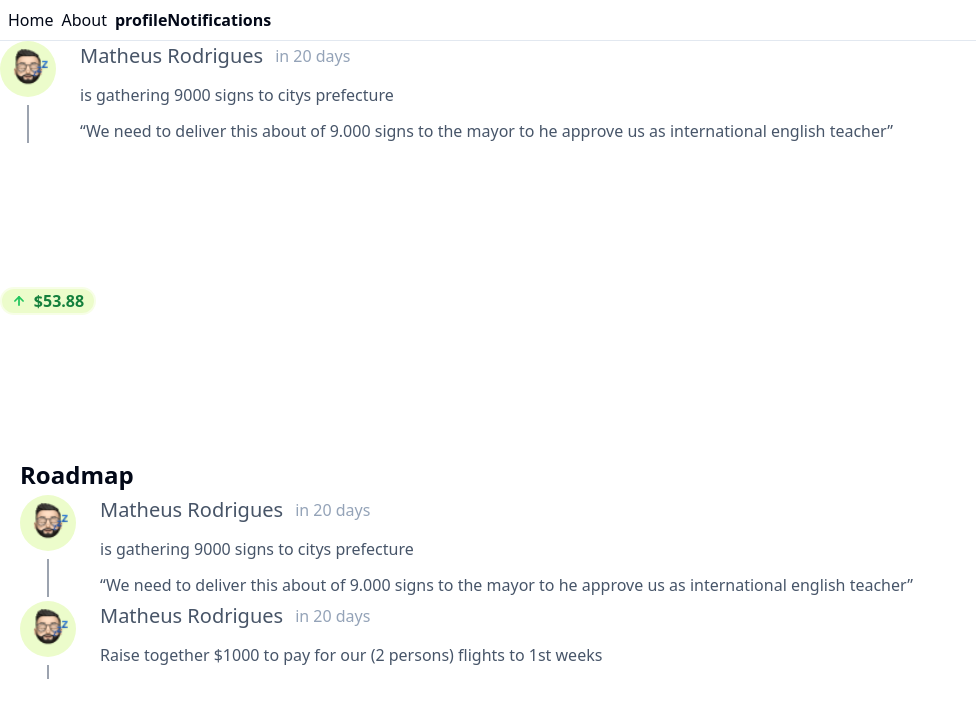
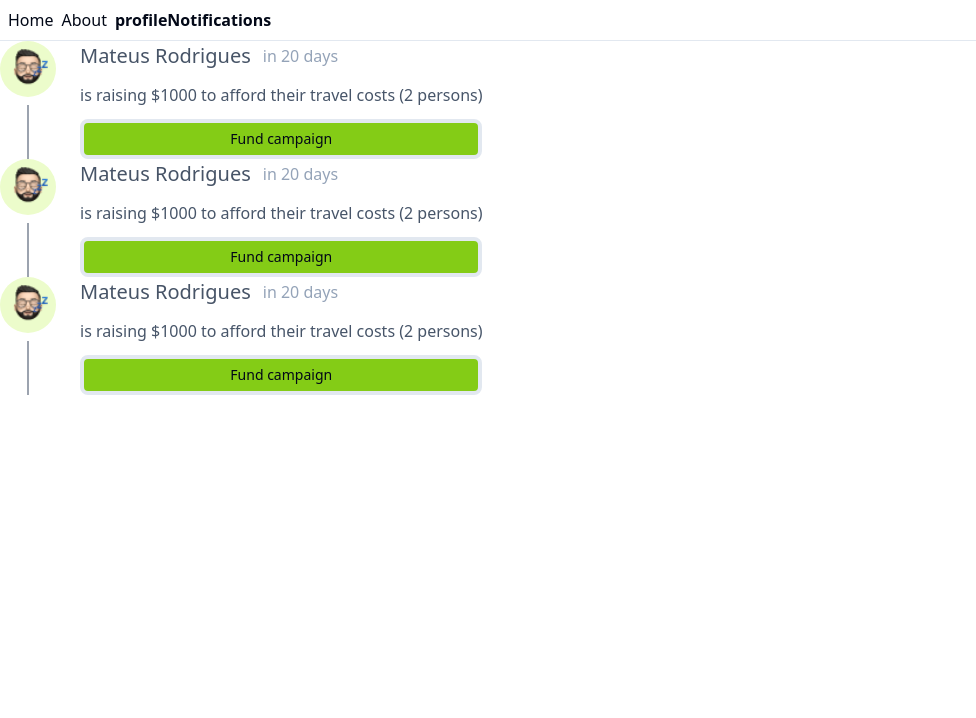
Before and after one commit to Aprender-e-Crescer/crowdfy, a React (Vite) app: page /profileNotifications in a window 1280 px wide. Shown: the top 718 px of the page, without its empty margins (0-976 px from the left). Built offline with nearby package versions, Linux system fonts and the light colour scheme.

Commit message:
Fund-Campaing

```diff
--- /dev/null
+++ b/src/components/ui/Fund-Campaing.tsx
@@ -0,0 +1,45 @@
+import connector from '@/assets/connector.png'
+import { Avatar, AvatarFallback, AvatarImage } from '@/components/ui/avatar'
+import img from '@/assets/img.png'
+import { Button } from './button'
+
+export function FundCampaing({
+  nome,
+  postedIn,
+  text1,
+  text2,
+}: {
+  nome: string
+  postedIn: string
+  text1: string
+  text2: string
+}) {
+  return (
+    <div className="flex gap-6">
+      <div className="flex flex-col justify-center">
+        <div className='flex flex-col flex-1 gap-y-2'>
+          <Avatar className="flex justify-center items-center size-14">
+            <AvatarImage className="bg-lime-100 " src={img} />
+            <AvatarFallback></AvatarFallback>
+          </Avatar>
+          <div className="flex flex-col items-center justify-center flex-1">
+            <hr className='flex-1 h-full border border-gray-400' />
+          </div>
+        </div>
+        <div className="line-clamp-2"></div>
+      </div>
+      <div className="flex flex-col  gap-3  ">
+        <div className="flex gap-3 items-center ">
+          <p className="text-[#475467] text-[20px] font-medium">{nome}</p>
+          <p className="text-[#94A3B8]">{postedIn}</p>
+        </div>
+        <div className="flex gap-3 ">
+          <p className="flex gap-3 text-[#475569]">{text1}</p>
+        </div>
+        <Button className='bg-lime-500 border-[#7B7B7B opacity-[18]' variant={'shadow'}>
+          Fund campaign
+        </Button>
+      </div>
+    </div>
+  )
+}
--- a/src/routes/profileNotifications.tsx
+++ b/src/routes/profileNotifications.tsx
@@ -3,6 +3,7 @@ import { BackgroundButton } from '@/components/backgroundButton'
 import Card from '@/components/card'
 import { NotificationComponent } from '@/components/NotificationComponent'
 import { Roadmap } from '@/components/roadmap'
+import { FundCampaing } from '@/components/ui/Fund-Campaing'
 import { createFileRoute } from '@tanstack/react-router'
 
 export let Route = createFileRoute(`/profileNotifications`)({
@@ -11,33 +12,10 @@ export let Route = createFileRoute(`/profileNotifications`)({
 
 function ProfileNotifications() {
   return (
-    <div className="flex flex-col gap-36">
-      <NotificationComponent
-        nome="Matheus Rodrigues"
-        text1="is gathering 9000 signs to citys prefecture"
-        postedIn="in 20 days"
-        text2="“We need to deliver this about of 9.000 signs to the mayor to he approve us as
-       international english teacher”"
-      />
-
-      <BackgroundButton preço="$53.88" />
-      <div cla>
-        {/* <Card
-          numerosBarra="4.533/9.000"
-          localização="São Paulo, Brazil"
-          nomeUser="Mateus Rodrigues"
-          descrição=" I need about 9.000 signatures to deliver to my
-              mayor in two weeks and get that grant! Check more about our
-              project and if you want to see how we are changing lovely children
-              lifes on China countryside just teaching how they can use the
-              internet."
-          titulo=" Help us Teach English for Kids on China Countryside"
-          outraImagemFundo={imagemFundo}
-          temImagemFundo={false}
-        /> */}
-
-        <Roadmap />
-      </div>
-    </div>
+   <div>
+     <FundCampaing text1='is raising $1000 to afford  their travel costs (2 persons)' nome='Mateus Rodrigues' postedIn='in 20 days'/>
+     <FundCampaing text1='is raising $1000 to afford  their travel costs (2 persons)' nome='Mateus Rodrigues' postedIn='in 20 days'/>
+     <FundCampaing text1='is raising $1000 to afford  their travel costs (2 persons)' nome='Mateus Rodrigues' postedIn='in 20 days'/>
+   </div>
   )
 }
```
